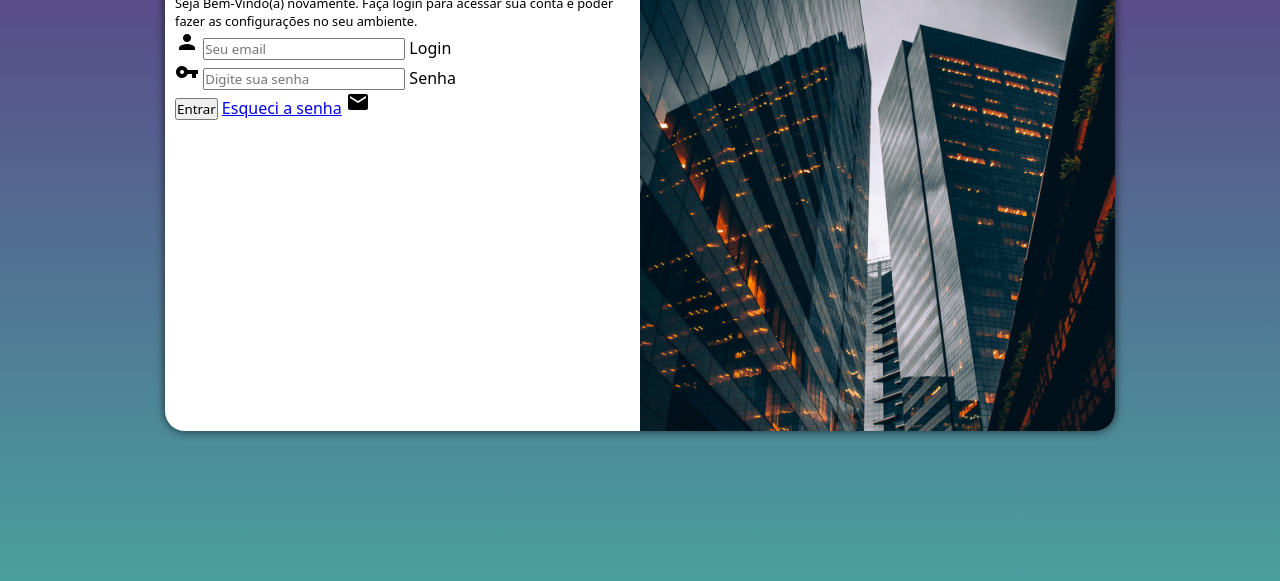
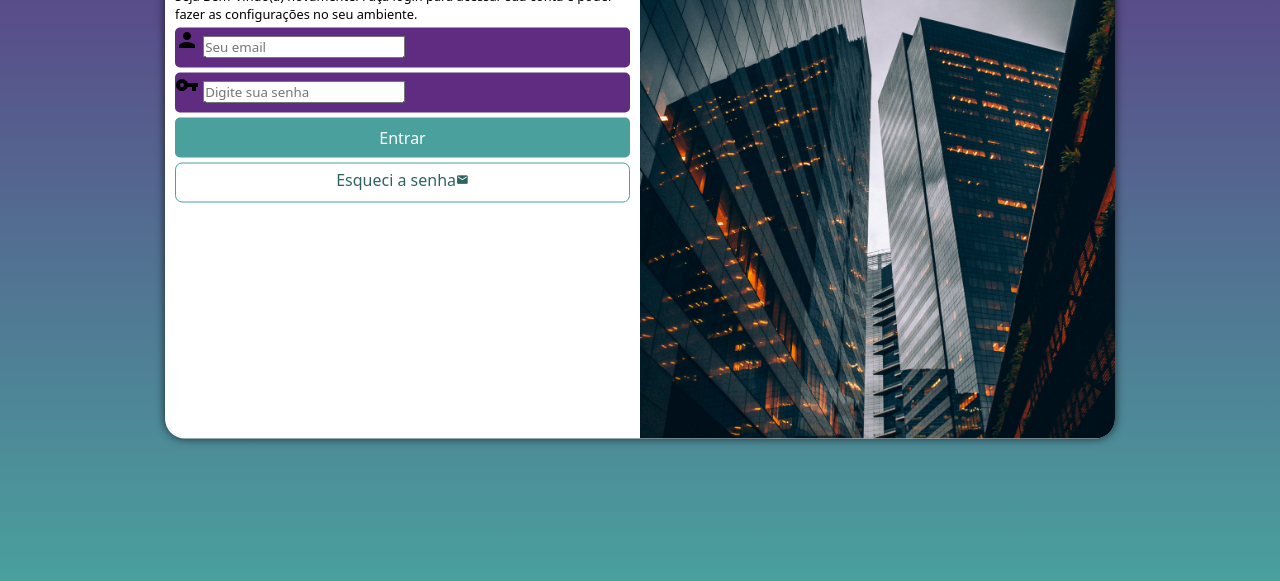
Before and after one commit to kaykf/projeto-login, a plain HTML site: page index.html in a window 1280 px wide. Shown: the part 219-800 px from the top of the page. Drawn offline with Linux system fonts and the light colour scheme.

Commit message:
formatação do formulario

```diff
--- a/estilos/style.css
+++ b/estilos/style.css
@@ -23,7 +23,7 @@ main{
 section#login{
     background-color: white;
     width: 250px;
-    height: 500px;
+    height: 515px;
     border-radius: 20px;
     overflow: hidden;
     box-shadow: 0px 0px 10px rgba(0, 0, 0, 0.685);
@@ -54,3 +54,48 @@ div#formulario>h1{
 div#formulario>p{
     font-size: 0.8em;
 }
+form>div.campo{
+    background-color: #5f2c82;
+    display: block;
+    width: 100%;
+    height: 40px;
+    border-radius: 5px;
+    margin: 5px 0px;
+}
+div.campo>label{
+    display: none;
+}
+form > input[type=submit]{
+    display: block;
+    font-size: 1em;
+    width: 100%;
+    height: 40px;
+    background-color:#49a09d ;
+    color: white;
+    border-radius: 5px;
+    border: none;
+}
+form >input[type=submit]:hover{
+    background-color: #3d8582;
+    cursor: pointer;
+}
+form> a.botao{
+    display: block;
+    text-align: center;
+    font-size: 1em;
+    width: 100%;
+    height: 40px;
+    margin-top: 5px;
+    padding-top: 5px;
+    background-color:white;
+    border: 1px solid #49a09d;
+    border-radius: 7px;
+    text-decoration: none;
+    color: #2d6462;
+}
+form>a.botao>i{
+    font-size: 0.8em;
+}
+form>a.botao:hover{
+    background-color: #6cd3cf;
+}
--- a/index.html
+++ b/index.html
@@ -23,14 +23,13 @@
                         <input type="email" name="login" id="ilogin" placeholder="Seu email" autocomplete="email" required maxlength="50">
                         <label for="ilogin">Login</label>
                     </div>
-                    <div>
+                    <div class="campo">
                         <i class="material-icons">vpn_key</i>
                         <input type="password" name="Senha" id="isenha" placeholder="Digite sua senha" autocomplete="current-password" required minlength="6" maxlength="12">
                         <label for="isenha">Senha</label>
                     </div>
                     <input type="submit" value="Entrar">
-                    <a href="esqueci.html">Esqueci a senha</a>
-                    <i class="material-icons">mail</i>
+                    <a class="botao" href="esqueci.html" >Esqueci a senha<i class="material-icons">mail</i></a>
                 </form>
             </div>
         </section>
```
